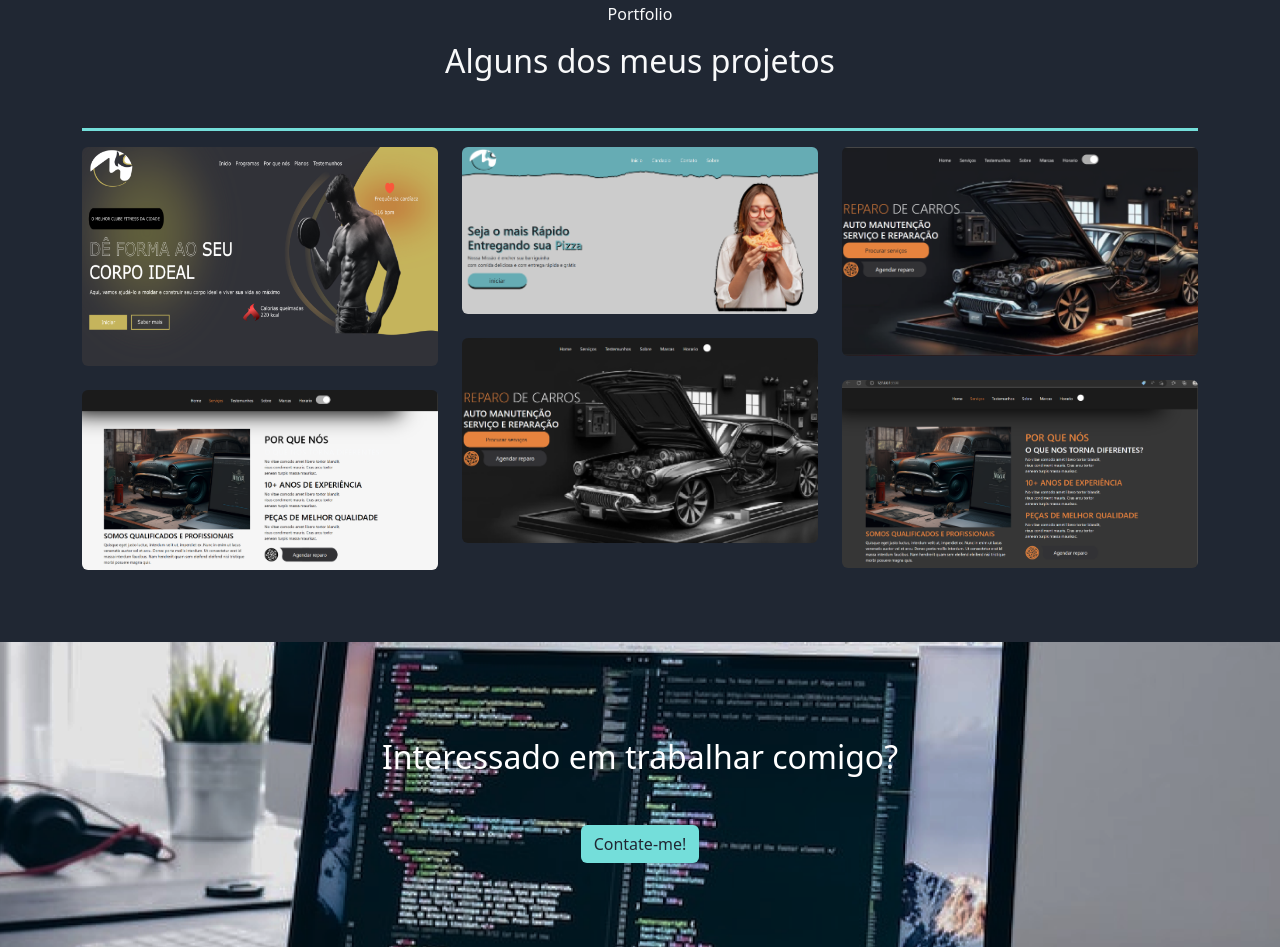
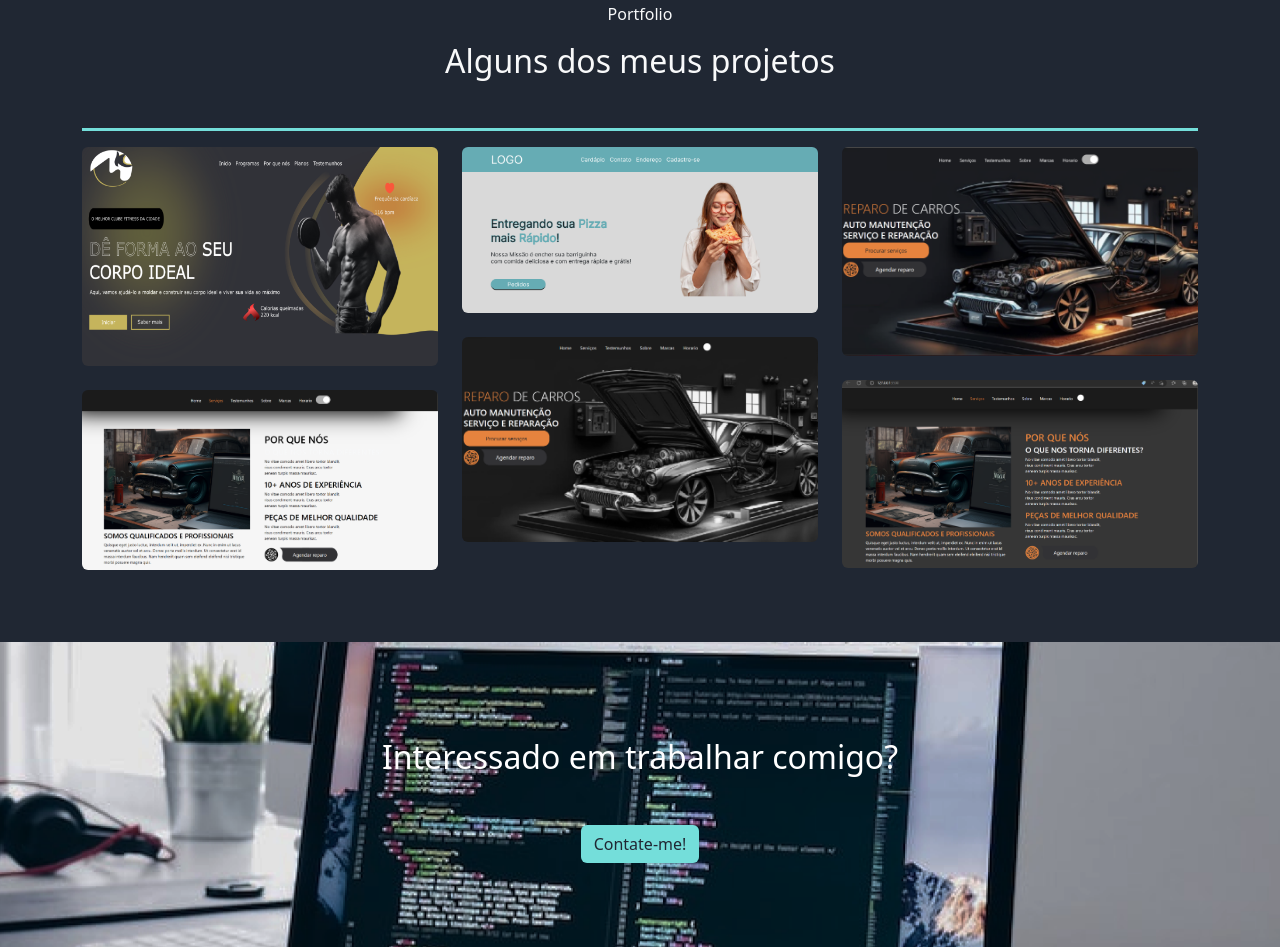
Before and after one commit to mktechnologyweb/meuportifolio, a plain HTML site: page index.html in a window 1280 px wide. Shown: the part 3066-4013 px from the top of the page. Drawn offline with nearby package versions, Linux system fonts and the light colour scheme.

Commit message:
Update index.html

```diff
--- a/index.html
+++ b/index.html
@@ -449,7 +449,7 @@ Taboão da Serra , SP
                 </div>
 
                 <div class="col-lg-4 mb-4 mb-lg-0">
-                    <img src="img/foto.png"
+                    <img src="img/comida.png"
                         class="w-100 shadow-1-strong rounded mb-4" alt="Mountains in the Clouds" />
 
                     <img src="img/oficina toppo 1.png"
```
